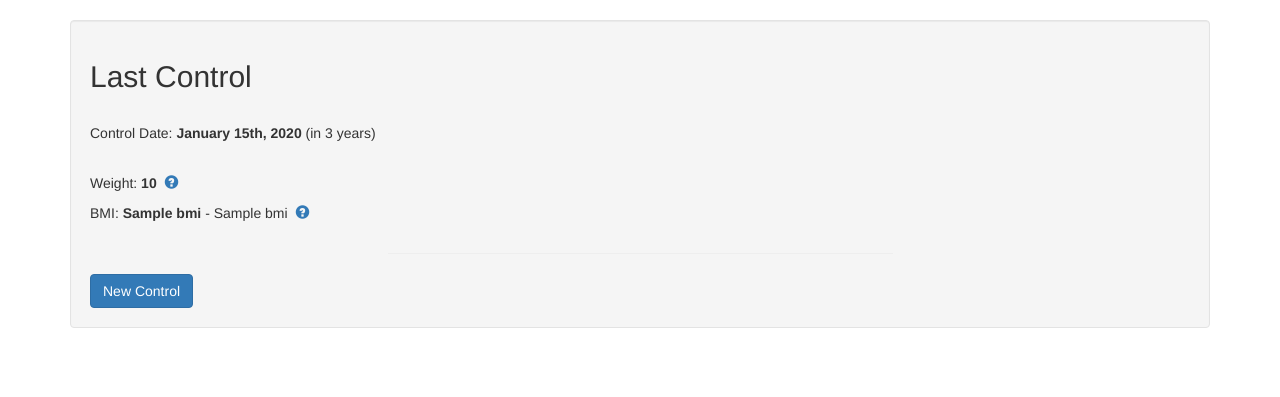
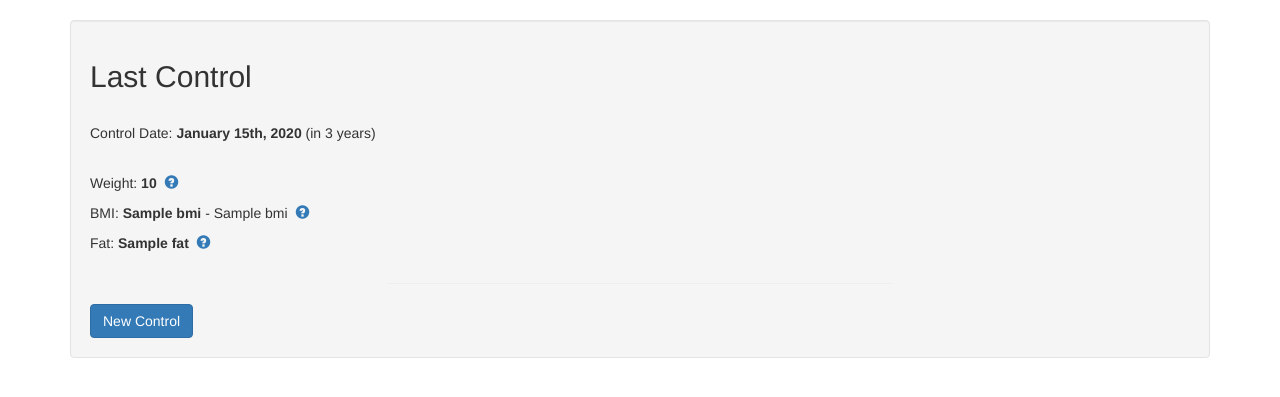
Before and after one commit to pahumadad/weight-control, a Flask app: template wcontrol/src/templates/index.html in a window 1280 px wide. Shown: the part 52-449 px from the top of the page. Run offline with Flask 2, Linux system fonts and the light colour scheme; the template is opened without the code that fills it: most values are stand-ins (such as "Sample title", 1, 10 or a date in 2020); parts of the project's set-up code (start-up, migrations or seed data) failed here and were passed over; some libraries are stand-ins or nearby versions.

Commit message:
Add fat description on index page

```diff
--- a/wcontrol/src/templates/index.html
+++ b/wcontrol/src/templates/index.html
@@ -33,6 +33,18 @@
                 {% include 'bmi_desc.html' %}
             </div>
         </div>
+        <div class"col-sm-12">
+            <p>Fat: <strong>{{ control.fat }}</strong>&nbsp;
+                <a href="#fat_desc" data-toggle="collapse">
+                    <span class="glyphicon glyphicon-question-sign"></span>
+                </a>
+            </p>
+        </div>
+        <div id="fat_desc" class="collapse col-sm-12">
+            <div class="col-sm-offset-1 col-sm-10">
+                {% include 'fat_desc.html' %}
+            </div>
+        </div>
         <div class="col-sm-12">
             <div class="col-sm-offset-3 col-sm-6">
                 <hr>
```
